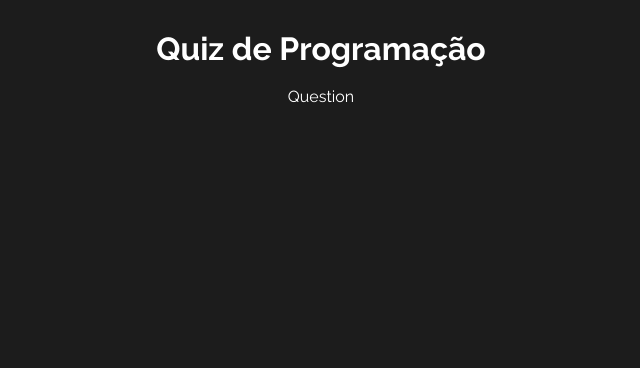
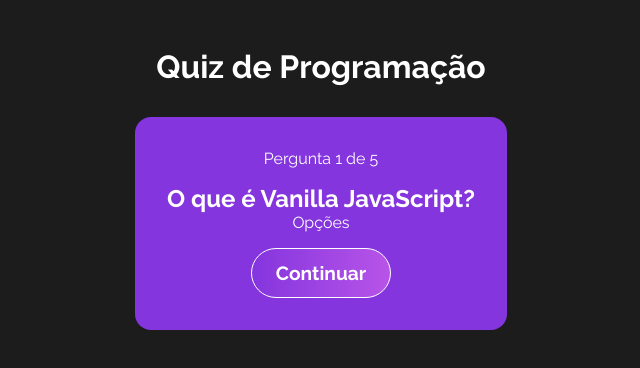
Before and after one commit to augustoOliveira1993/quiz-app-react, a React (Vite) app: page / in a window 1280 px wide. Both pictures are taken after a click on the button "Iniciar". Shown: the top 368 px of the page, without its empty margins (319-959 px from the left). Built offline with nearby package versions, Linux system fonts and the light colour scheme.

Commit message:
refactor: status gameover

```diff
--- a/src/App.jsx
+++ b/src/App.jsx
@@ -1,17 +1,24 @@
 import './App.css'
 import {Welcome} from "./components/Welcome/Welcome.jsx";
 
-import {useContext} from "react";
+import {useContext, useEffect} from "react";
 import {QuizContext} from "./contexts/Quiz.jsx";
 import {Questions} from "./components/Questions/Questions.jsx";
+import {GameOver} from "./components/GameOver/GameOver.jsx";
 
 function App() {
     const [quizState, dispatch] = useContext(QuizContext);
+
+    useEffect(() => {
+      // random questions
+      //   dispatch({ type: "ORDER_QUESTIONS"})
+    })
     return (
         <div className="App">
             <h1>Quiz de Programação</h1>
             {quizState.gameStage === "start" && <Welcome />}
             {quizState.gameStage === "playing" && <Questions />}
+            {quizState.gameStage === "end" && <GameOver />}
         </div>
     )
 }
--- /dev/null
+++ b/src/components/GameOver/GameOver.css
@@ -0,0 +1,21 @@
+#game-over {
+    text-align: center;
+    max-width: 500px;
+    display: flex;
+    flex-direction: column;
+
+}
+
+#game-over h1,
+#game-over p {
+    margin-bottom: 1rem;
+}
+
+#game-over p {
+    color: #8435de;
+}
+
+#game-over img {
+    margin-bottom: 2rem;
+    height: 200px;
+}
--- /dev/null
+++ b/src/components/GameOver/GameOver.jsx
@@ -0,0 +1,16 @@
+import { useContext} from "react";
+import {QuizContext} from "../../contexts/Quiz.jsx";
+
+import wellDone from "../../assets/welldone.svg";
+import './GameOver.css';
+export const GameOver = () => {
+    return (
+        <div id="game-over">
+            <h2>Fim de Jogo!</h2>
+            <p>Pontuação: 100</p>
+            <p>Voçê acertou 2 de 5 perguntas...</p>
+            <img src={wellDone} alt="Well Done" />
+            <button>Reiniciar</button>
+        </div>
+    );
+};
--- a/src/components/Questions/Questions.css
+++ b/src/components/Questions/Questions.css
@@ -1,15 +1,21 @@
-* {
-    margin: 0;
-    padding: 0;
-    box-sizing: border-box;
-    -webkit-font-smoothing: antialiased;
-    -moz-osx-font-smoothing: grayscale;
+#questions {
+    text-align: center;
+    max-width: 500px;
+    background-color: #8435de;
+    border-radius: 1rem;
+    padding: 2rem;
+
 }
 
-:root {
-    font-size: 62.5%;
+#questions h1,
+#questions p {
+    margin-bottom: 1rem;
 }
 
-body {
-    font-size: 1.6rem;
+#questions p {
+    margin-bottom: 1rem;
 }
+
+#questions button {
+    border: 1px solid #fff;
+}
--- a/src/components/Questions/Questions.jsx
+++ b/src/components/Questions/Questions.jsx
@@ -5,8 +5,16 @@ import {QuizContext} from "../../contexts/Quiz.jsx";
 
 export const Questions = () => {
     const [quizState, dispatch] = useContext(QuizContext);
+const currentQuestion = quizState.questions[quizState.currentQuestion];
+    return (
+        <div id="questions">
+            <p>Pergunta {quizState.currentQuestion+1} de {quizState.questions.length}</p>
+            <h2>{currentQuestion.question}</h2>
+            <div id="options-contatiner">
+                <p>Opções</p>
 
-    return (
-        <div>Question</div>
+            </div>
+            <button onClick={() => dispatch({ type: 'CHANGE_QUESTION'})}>Continuar</button>
+        </div>
     );
 };
--- a/src/components/Welcome/Welcome.css
+++ b/src/components/Welcome/Welcome.css
@@ -17,4 +17,3 @@
 #welcome img {
     margin-top: 2rem;
 }
-s
--- a/src/contexts/Quiz.jsx
+++ b/src/contexts/Quiz.jsx
@@ -1,4 +1,4 @@
-import { createContext, useReducer } from "react";
+import {createContext, useReducer} from "react";
 import questions from "../data/questions.js";
 
 const STAGES = ['start', 'playing', 'end'];
@@ -10,13 +10,28 @@ const initialState = {
 }
 
 const quizReducer = (state, action) => {
-    console.log('quizReducer', state, action)
     switch (action.type) {
         case 'CHANGE_STAGE':
             return {
                 ...state,
                 gameStage: STAGES[1],
             };
+        case 'ORDER_QUESTIONS':
+            const orderQuestion = state.questions.sort(() => {
+                return Math.random() - 0.5;
+            })
+            return {
+                ...state,
+                questions: orderQuestion,
+            }
+        case 'CHANGE_QUESTION':
+            const endGame = state.currentQuestion + 1 === state.questions.length;
+            const nextQuestion = state.currentQuestion + 1;
+            return {
+                ...state,
+                currentQuestion: nextQuestion,
+                gameStage: endGame ? STAGES[2] : state.gameStage,
+            }
         default:
             return state;
     }
@@ -24,6 +39,10 @@ const quizReducer = (state, action) => {
 export const QuizContext = createContext(null);
 
 export const QuizProvider = ({children}) => {
-    const values = useReducer(quizReducer, initialState);
+    const values = useReducer(
+        quizReducer,
+        initialState
+    );
+
     return <QuizContext.Provider value={values}>{children}</QuizContext.Provider>;
 }
```
